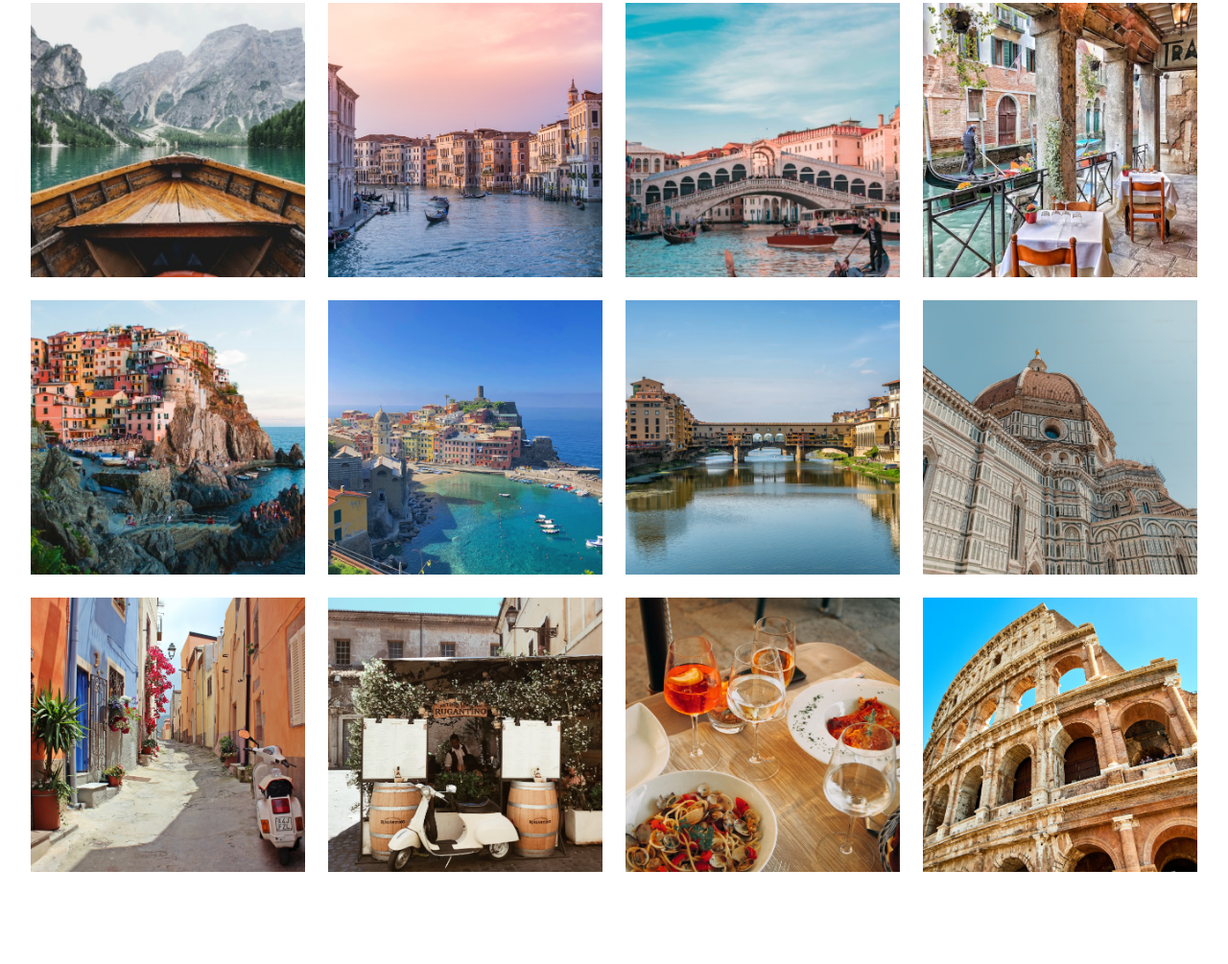
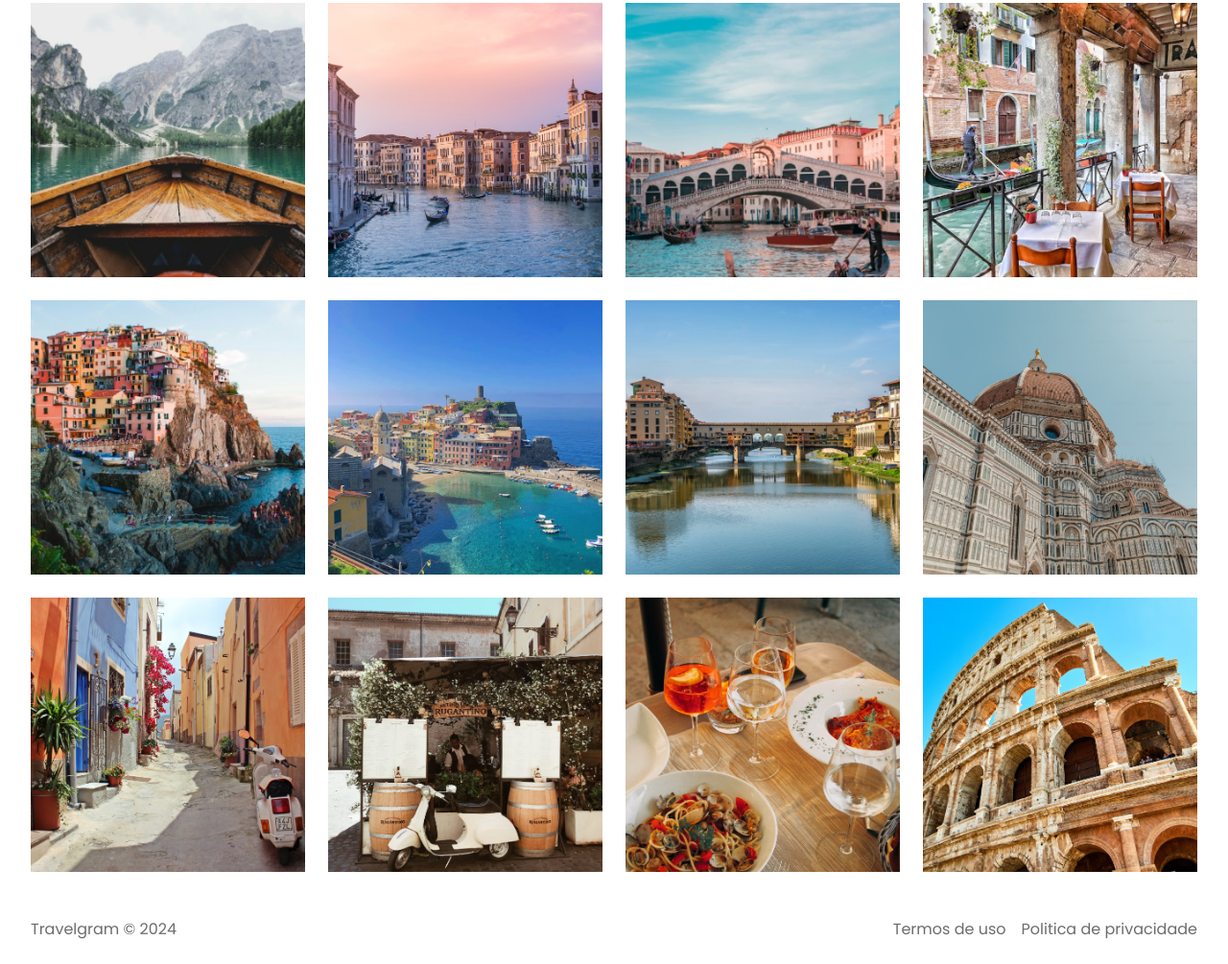
Before and after one commit to f4k3fun/projeto-travelgram, a plain HTML site: page index.html in a window 1280 px wide. Shown: the part 357-1362 px from the top of the page at 96% size. Before the commit the page ends 1290 px from the top, so only its background shows below. Drawn offline with Linux system fonts and the light colour scheme.

Commit message:
done footer

```diff
--- a/index.html
+++ b/index.html
@@ -86,6 +86,12 @@
       <img src="./assets/images/Image 12.png" alt="...">
 
     </main>
+
+    <footer class="container">
+      <span>Travelgram &copy 2024</span>
+      <span>Termos de uso</span>
+      <span>Politica de privacidade</span>
+    </footer>
   </body>
 
   </html>
--- /dev/null
+++ b/styles/footer.css
@@ -0,0 +1,9 @@
+footer {
+  padding-block: 24px;
+  display: flex;
+  gap: 16px;
+}
+
+footer span:nth-child(1) {
+  margin-right: auto;
+}
--- a/styles/index.css
+++ b/styles/index.css
@@ -2,3 +2,4 @@
 @import url(./nav.css);
 @import url(./header.css);
 @import url(./main.css);
+@import url(./footer.css);
```
